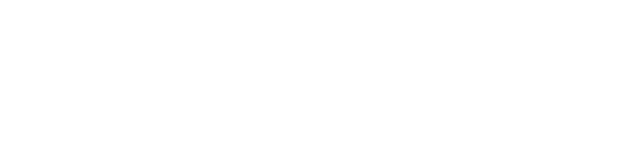
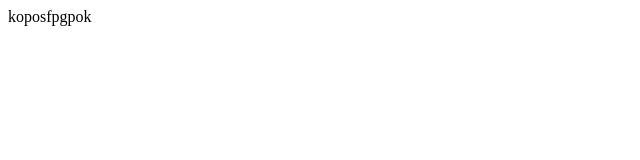
Before and after one commit to Larhouati/Pfe, a plain HTML site: page index.html in a window 1280 px wide. Shown: the whole page, without its empty margins (0-640 px from the left). Drawn offline with Linux system fonts and the light colour scheme.

Commit message:
this afi;e

```diff
--- a/index.html
+++ b/index.html
@@ -6,6 +6,6 @@
     <title>Document</title>
 </head>
 <body>
-
+    koposfpgpok
 </body>
 </html>
```
